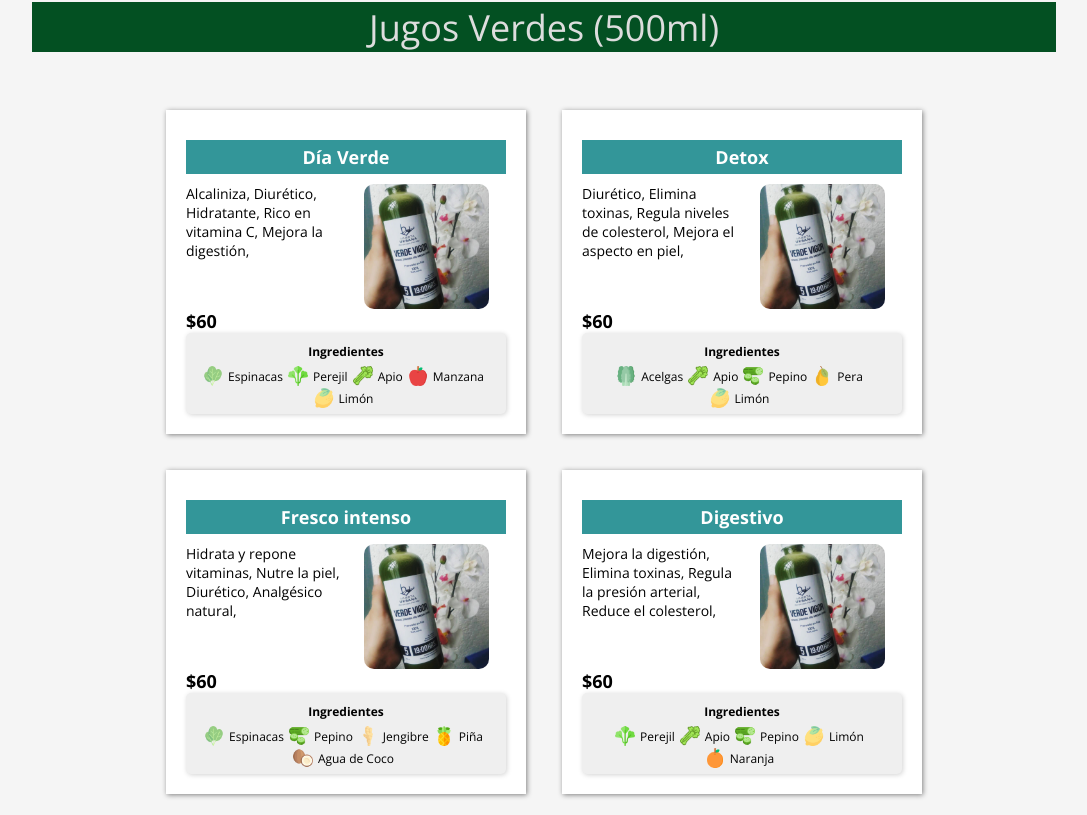
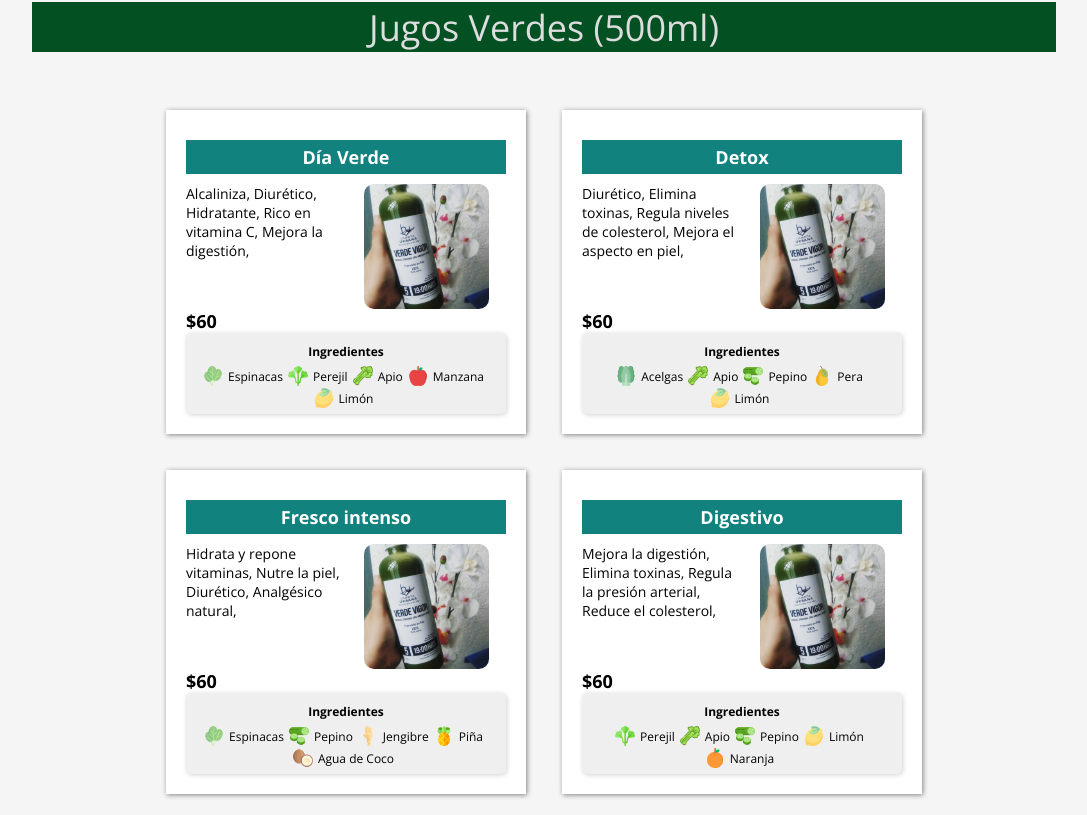
Before and after one commit to ArielMD/Huerta-Urbana, a Gatsby site: page /Products in a window 1280 px wide. Shown: the part 785-1600 px from the top of the page, without its empty margins (96-1183 px from the left). Built offline with nearby package versions, Linux system fonts and the light colour scheme; Gatsby itself is replaced by a stand-in of ours.

Commit message:
Style: color de fondo de los titulos

```diff
--- a/src/components/ExtendPackageCard.js
+++ b/src/components/ExtendPackageCard.js
@@ -15,7 +15,7 @@ const CardStyled = styled.div`
   h1 {
     font-size: 18px;
     text-align: center;
-    background-color: #e01883;
+    background-color: #9c1680;
     color: #ffffff;
     padding: 5px;
   }
--- a/src/components/ExtendProductCard.js
+++ b/src/components/ExtendProductCard.js
@@ -17,7 +17,7 @@ const CardStyled = styled.div`
     text-align: center;
     margin-top: 10px;
     margin-bottom: 10px;
-    background-color: #339699;
+    background-color: #12827e;
     color: #fff;
     padding: 5px;
   }
```
